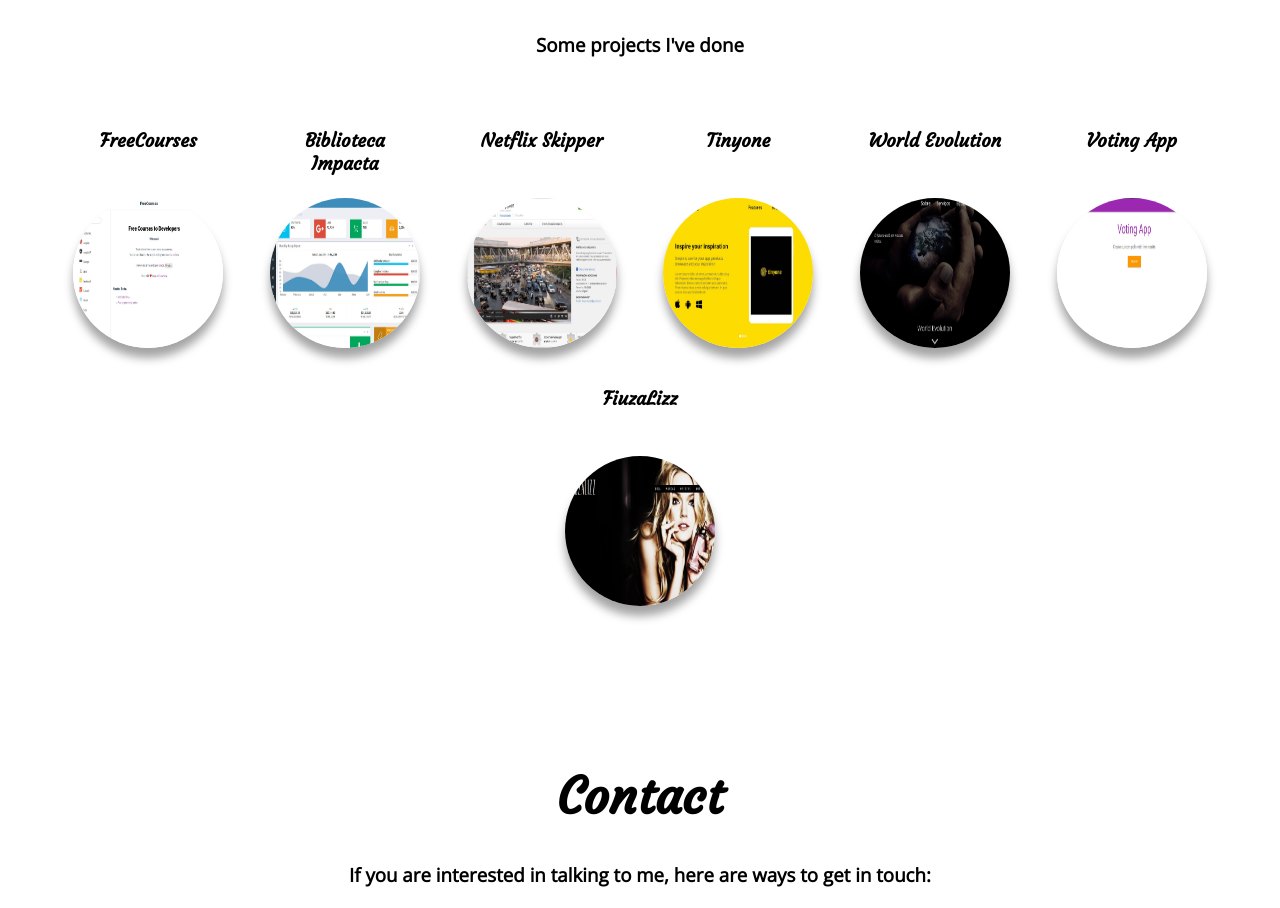
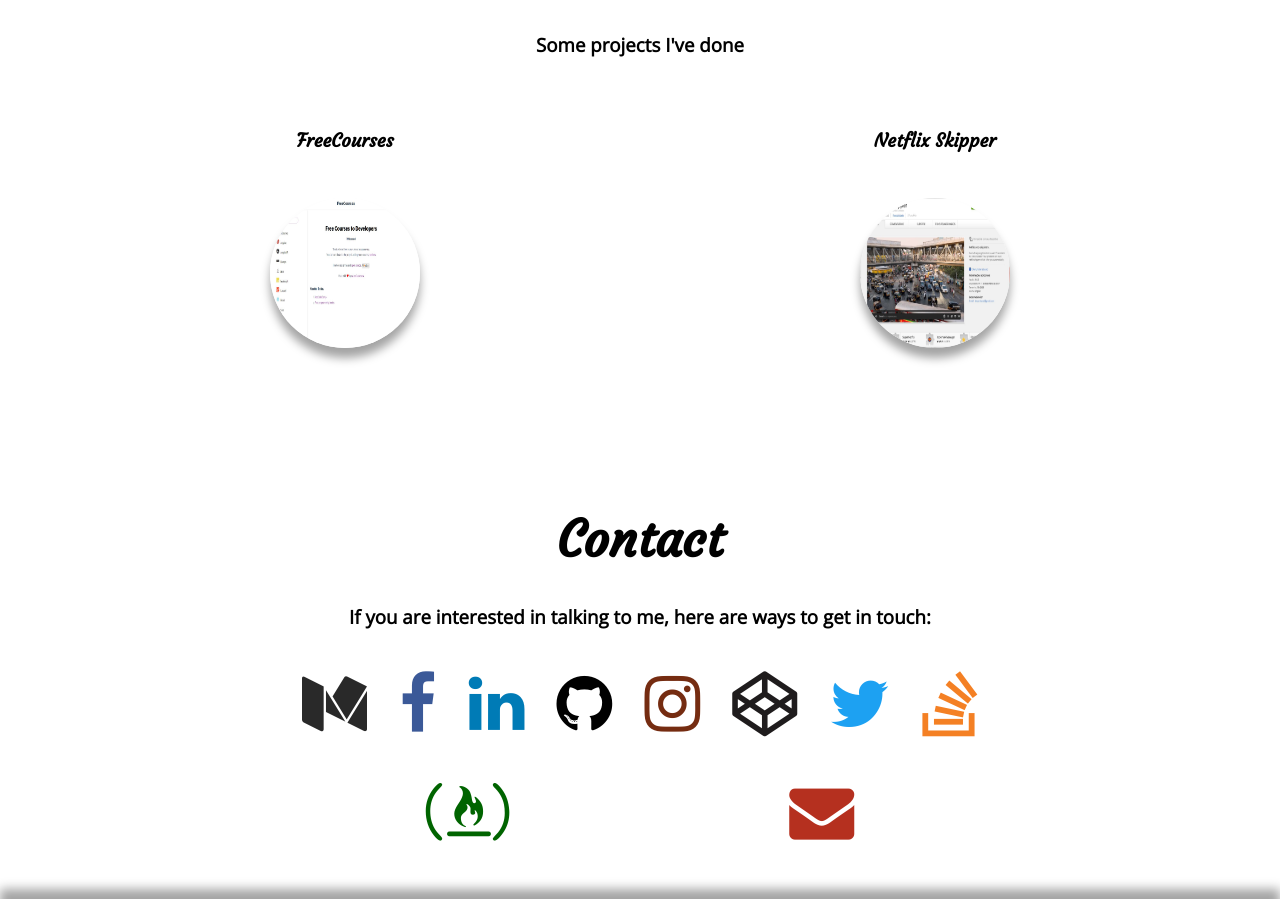
Before and after one commit to Leocardoso94/personal-website, a React app: page / in a window 1280 px wide. Shown: the part 1419-2327 px from the top of the page. Built offline with nearby package versions, Linux system fonts and the light colour scheme; no server answers; the HTML template or start-up script is replaced by a standard one.

Commit message:
ajustando projetos

```diff
--- a/src/containers/projects/BoxProject.js
+++ b/src/containers/projects/BoxProject.js
@@ -3,83 +3,37 @@ import PropTypes from 'prop-types';
 
 const projetos = [
   {
-		nome: "FreeCourses",
-		link: "https://freecourses.github.io/",
-		imagem: require("./../../img/free-courses.jpg"),
-		description: "Cursos grátis sobre desenvolvimento"
+    nome: 'FreeCourses',
+    link: 'https://freecourses.github.io/',
+    imagem: require('./../../img/free-courses.jpg')
   },
   {
-		nome: "Netflix Skipper",
-		imagem: require("./../../img/netflix-skipper.jpg"),
-		description: "Projeto feito durante o curso do FreeCodeCamp, o intuito da aplicação é gerar frases aleatórias",
-		link: "https://chrome.google.com/webstore/detail/netflix-skipper/llindiogmjfoecgpomeikmlfkjlknjef"
-	},
-	{
-		nome: "World Evolution",
-		link: "https://leocardoso94.github.io/WorldEvolution/",
-		imagem: require("./../../img/worldevolution.jpg"),
-		description: "Site feito para o TCC do curso técnico de informártica"
-	},
-	{
-		nome: "Voting App",
-		link: "https://voting-app-leo.herokuapp.com/",
-		imagem: require("./../../img/voting-app.jpg"),
-		description: "Site feito para o TCC do curso técnico de informártica"
-	},
-	{
-		nome: "FiuzaLizz",
-		link: "http://fiuzalizz.rf.gd/",
-		imagem: require("./../../img/fiuzalizz.jpg"),
-		description: "Este projeto foi feito para a matéria de Desenvolvimento WEB do Curso de Análise e Desenvolvimento de Sistemas da Faculdade Impacta."
-	},
-	{
-		nome: "Tinyone",
-		link: "https://leocardoso94.github.io/tinyone/",
-		imagem: require("./../../img/tinyone.jpg"),
-		description: "Este site foi feito para um teste para à vaga do meu atual emprego."
-	},
-	{
-		nome: "Biblioteca Impacta",
-		link: "https://github.com/Leocardoso94/biblioteca-impacta",
-		imagem: require("./../../img/impacta.jpg"),
-		description: "Aplicação feita para gerenciar uma biblioteca.Este projeto foi feito para a disciplina de Linguagem de Programação da Faculdade Impacta. O link para o projeto consiste no seu código fonte"
+    nome: 'Netflix Skipper',
+    imagem: require('./../../img/netflix-skipper.jpg'),
+    link:
+      'https://chrome.google.com/webstore/detail/netflix-skipper/llindiogmjfoecgpomeikmlfkjlknjef'
   }
 ];
 
-projetos.sort(function () {
-	return .5 - Math.random();
-});
-
-class BoxItem extends Component {
-	render() {
-		return (
+const BoxItem = ({ nome, link, imagem }) => (
   <li>
-				<h3 className='title text-center cursive'>{this.props.nome}</h3>
-				<a href={this.props.link} target="_blank">
-					<img src={this.props.imagem} alt={this.props.nome} className="project-icon" />
+    <h3 className="title text-center cursive">{nome}</h3>
+    <a href={link} target="_blank">
+      <img src={imagem} alt={nome} className="project-icon" />
     </a>
   </li>
 );
-	}
-}
-
 
 BoxItem.propTypes = {
   nome: PropTypes.string.isRequired,
   link: PropTypes.string.isRequired,
-	imagem: PropTypes.string.isRequired,
-	description: PropTypes.string.isRequired
+  imagem: PropTypes.string.isRequired
 };
 
-
-class BoxProject extends Component {
-
-	render() {
-		return (
+const BoxProject = () => (
   <div id="box-project">
-				<ul className='box-project'>
-					{projetos.map(function (projeto) {
-						return (
+    <ul className="box-project">
+      {projetos.map(projeto => (
         <BoxItem
           key={projeto.nome}
           nome={projeto.nome}
@@ -87,12 +41,9 @@ class BoxProject extends Component {
           link={projeto.link}
           description={projeto.description}
         />
-						);
-					})}
+      ))}
     </ul>
   </div>
 );
-	}
-}
 
 module.exports = BoxProject;
```
Lines whose indentation alone changed are shown as unchanged.
